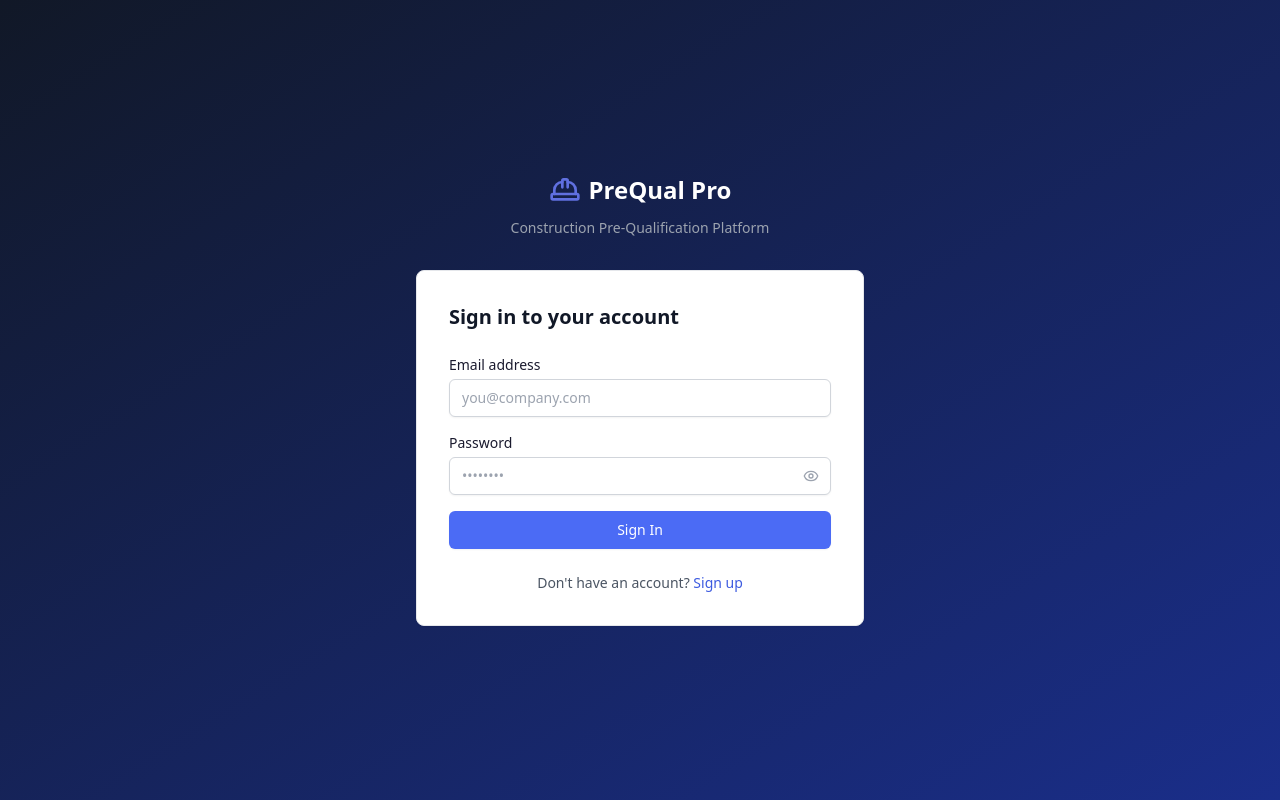
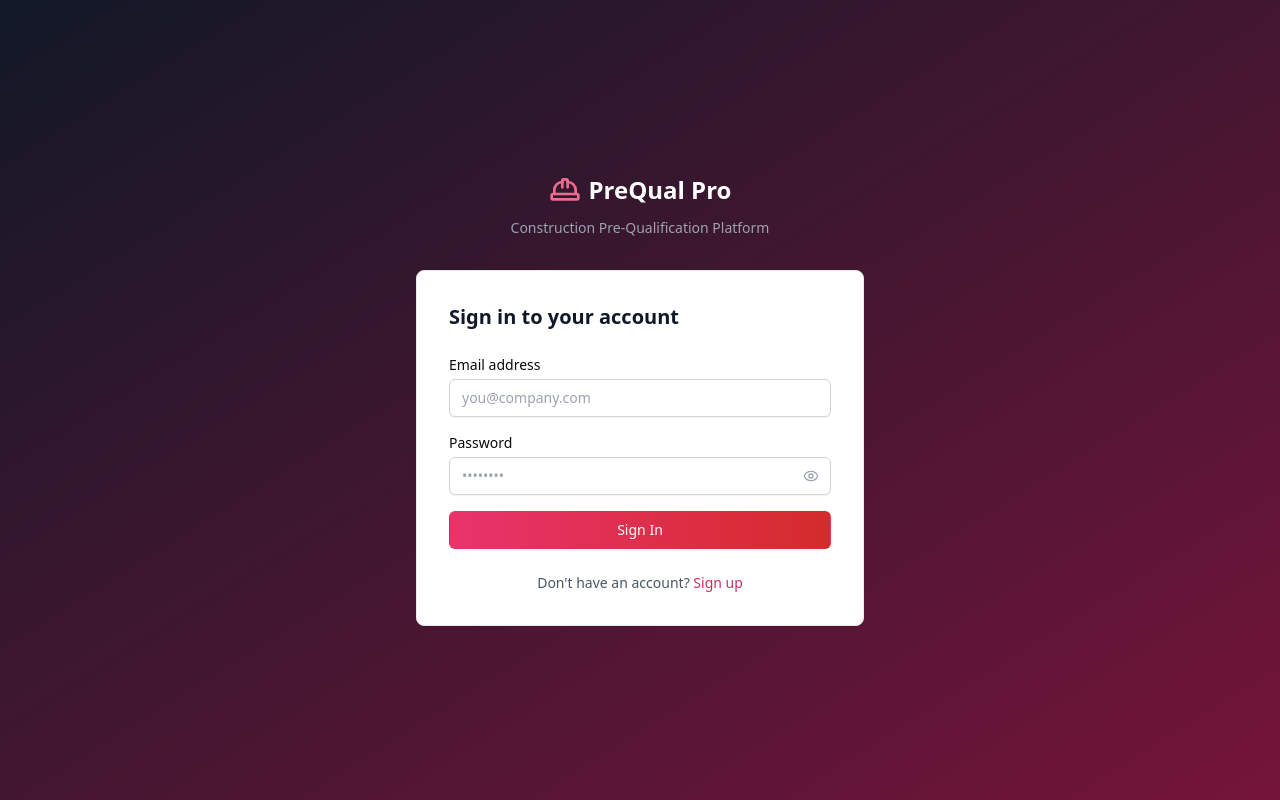
Before and after one commit to manojperumal/Pre-qual, a React (Vite) app in the folder client/: page /login in a window 1280 px wide. Built offline with nearby package versions, Linux system fonts and the light colour scheme; no server answers.

Commit message:
feat: apply Mojo AI brand colors - black primary, pink-red gradient accent

```diff
--- a/client/src/index.css
+++ b/client/src/index.css
@@ -4,16 +4,16 @@
 
 @layer base {
   body {
-    @apply bg-[#EEF1F8] text-[#1A1A2E] antialiased;
+    @apply bg-gray-50 text-[#0A0A0A] antialiased;
   }
 }
 
 @layer components {
   .btn-primary {
-    @apply inline-flex items-center justify-center px-4 py-2 text-sm font-medium text-white bg-brand-500 border border-transparent rounded-md shadow-sm hover:bg-brand-600 focus:outline-none focus:ring-2 focus:ring-brand-500 focus:ring-offset-2 disabled:opacity-50 disabled:cursor-not-allowed transition-colors;
+    @apply inline-flex items-center justify-center px-4 py-2 text-sm font-medium text-white border border-transparent rounded-md shadow-sm focus:outline-none focus:ring-2 focus:ring-brand-500 focus:ring-offset-2 disabled:opacity-50 disabled:cursor-not-allowed transition-colors bg-gradient-to-r from-[#E8336D] to-[#D42B2B] hover:from-[#d42b5a] hover:to-[#b82020];
   }
   .btn-secondary {
-    @apply inline-flex items-center justify-center px-4 py-2 text-sm font-medium text-[#1A1A2E] bg-white border border-gray-300 rounded-md shadow-sm hover:bg-gray-50 focus:outline-none focus:ring-2 focus:ring-brand-500 focus:ring-offset-2 disabled:opacity-50 disabled:cursor-not-allowed transition-colors;
+    @apply inline-flex items-center justify-center px-4 py-2 text-sm font-medium text-[#0A0A0A] bg-white border border-gray-300 rounded-md shadow-sm hover:bg-gray-50 focus:outline-none focus:ring-2 focus:ring-brand-500 focus:ring-offset-2 disabled:opacity-50 disabled:cursor-not-allowed transition-colors;
   }
   .btn-danger {
     @apply inline-flex items-center justify-center px-4 py-2 text-sm font-medium text-white bg-red-600 border border-transparent rounded-md shadow-sm hover:bg-red-700 focus:outline-none focus:ring-2 focus:ring-red-500 focus:ring-offset-2 disabled:opacity-50 disabled:cursor-not-allowed transition-colors;
@@ -22,7 +22,7 @@
     @apply block w-full px-3 py-2 border border-gray-300 rounded-md shadow-sm placeholder-gray-400 bg-white focus:outline-none focus:ring-brand-500 focus:border-brand-500 sm:text-sm;
   }
   .label {
-    @apply block text-sm font-medium text-[#1A1A2E] mb-1;
+    @apply block text-sm font-medium text-[#0A0A0A] mb-1;
   }
   .card {
     @apply bg-white rounded-lg border border-gray-200 shadow-sm;
--- a/client/tailwind.config.js
+++ b/client/tailwind.config.js
@@ -5,21 +5,25 @@ export default {
     extend: {
       colors: {
         brand: {
-          50: '#eef1fb',
-          100: '#d5dcf7',
-          200: '#abb9ef',
-          300: '#8196e7',
-          400: '#6070e0', // card header
-          500: '#4B6BF5', // primary
-          600: '#3D5BE0', // hover
-          700: '#3050cc', // dark
-          800: '#2440b8', // darker
-          900: '#1a2e8a', // darkest
+          50: '#fdf2f6',
+          100: '#fce7ef',
+          200: '#f9c5d6',
+          300: '#f49db8',
+          400: '#ee6a8e',
+          500: '#E8336D',
+          600: '#d42b5a',
+          700: '#b82050',
+          800: '#921845',
+          900: '#75143a',
         },
         mojo: {
-          bg: '#EEF1F8',
-          dark: '#1A1A2E',
+          black: '#0A0A0A',
+          pink: '#E8336D',
+          red: '#D42B2B',
         },
+      },
+      backgroundImage: {
+        'mojo-gradient': 'linear-gradient(135deg, #E8336D, #D42B2B)',
       },
     },
   },
```
